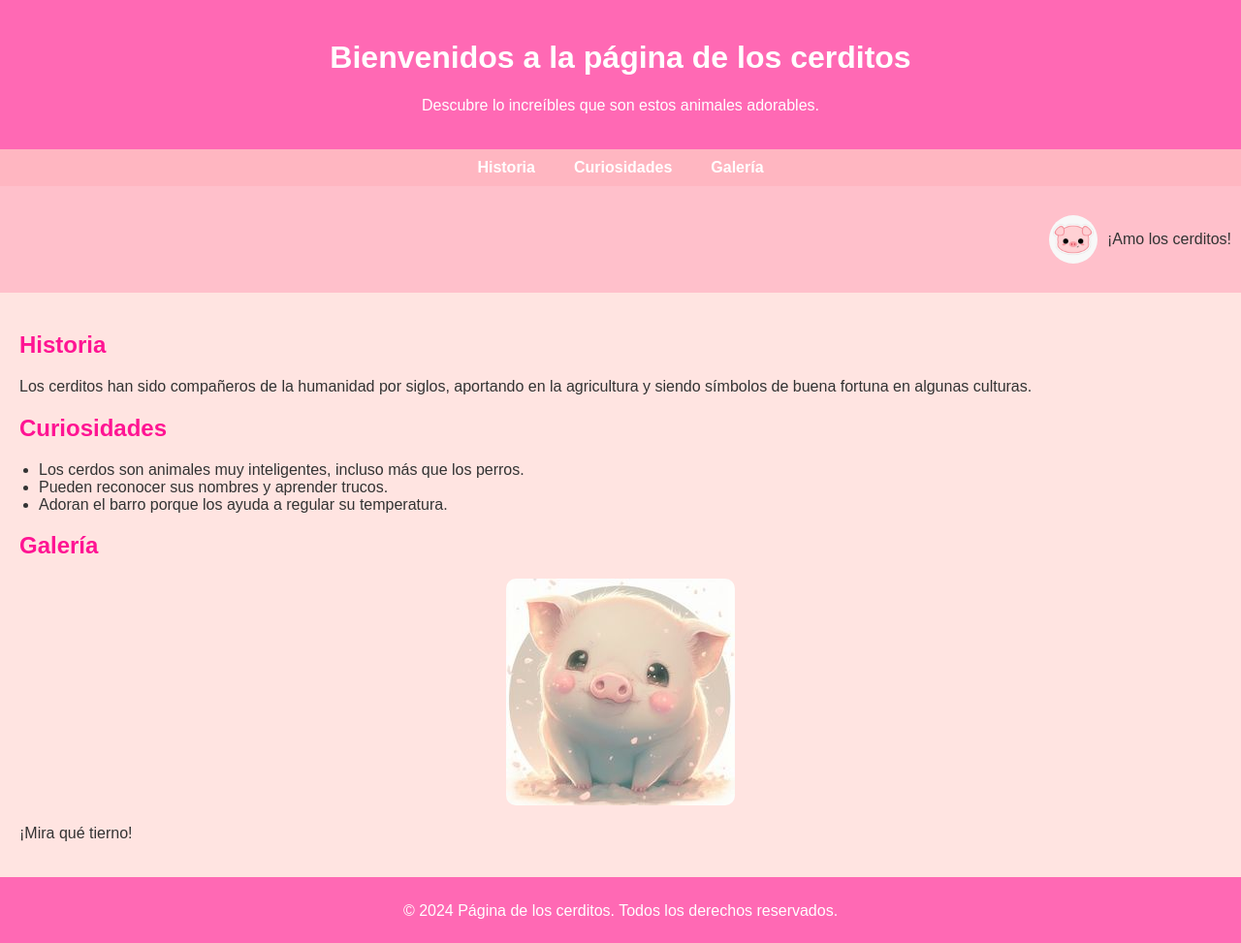
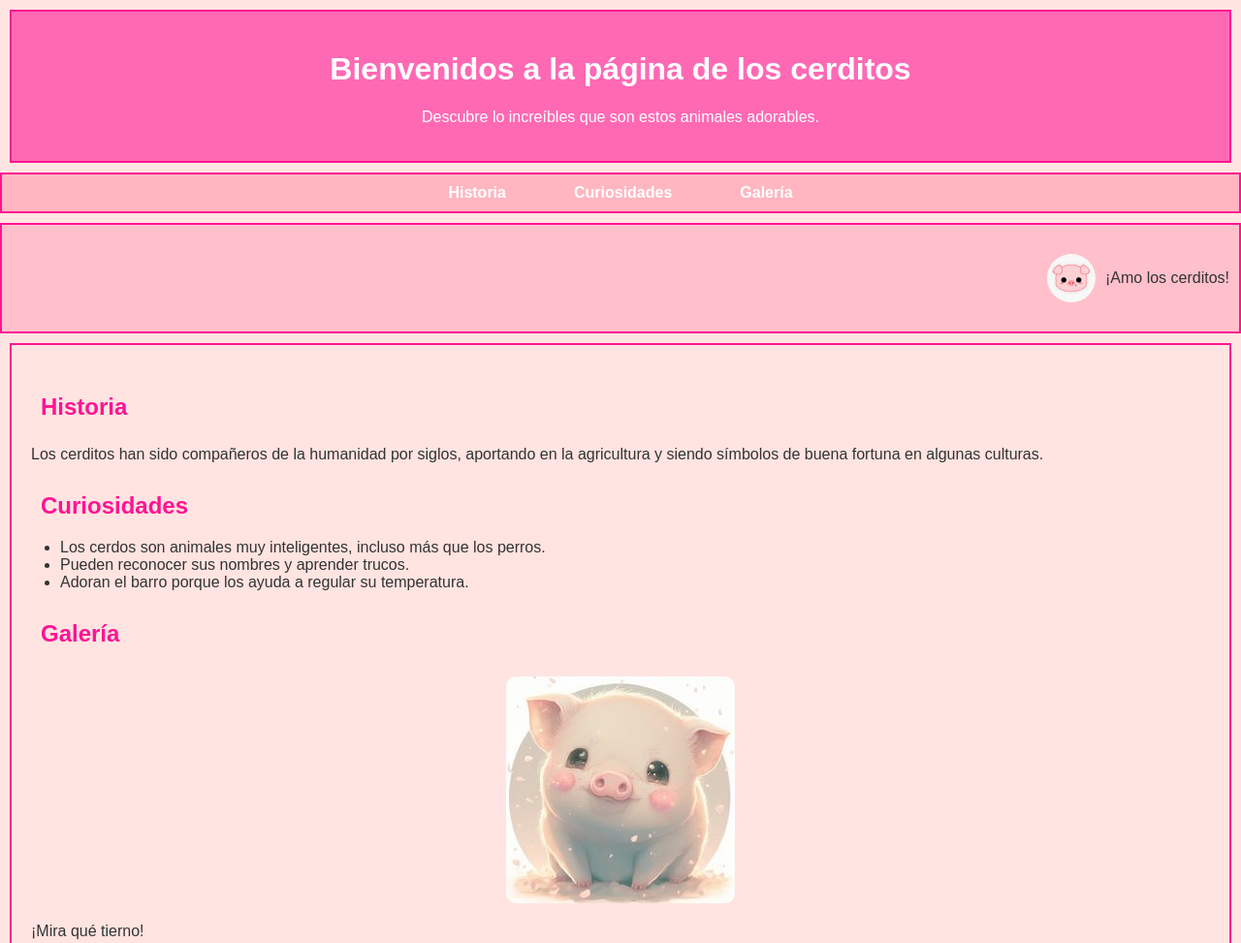
Before and after one commit to kairikarol30/clase1modulo2, a plain HTML site: page index.html in a window 1280 px wide. Shown: the top 973 px of the page at 97% size. Drawn offline with Linux system fonts and the light colour scheme.

Commit message:
Eliminar launch.json y actualizar style.css

```diff
--- a/style.css
+++ b/style.css
@@ -11,12 +11,16 @@ header {
     color: white;
     text-align: center;
     padding: 20px;
+    margin: 10px;
+    border: 2px solid #ff1493;
 }
 
 nav {
     background-color: #ffb6c1;
     padding: 10px;
     text-align: center;
+    margin-bottom: 10px;
+    border: 2px solid #ff1493;
 }
 
 nav ul {
@@ -32,7 +36,9 @@ nav ul li a {
     text-decoration: none;
     color: white;
     font-weight: bold;
-    padding: 5px 10px;
+    padding: 10px 20px;
+    margin: 5px;
+    border-radius: 5px;
 }
 
 nav.secundaria {
@@ -41,6 +47,8 @@ nav.secundaria {
     justify-content: center;
     background-color: #ffc0cb;
     padding: 10px;
+    margin-bottom: 10px;
+    border: 2px solid #ff1493;
 }
 
 nav.secundaria img {
@@ -52,14 +60,19 @@ nav.secundaria img {
 
 main {
     padding: 20px;
+    margin: 10px;
+    border: 2px solid #ff1493;
 }
 
 h2 {
     color: #ff1493;
+    padding: 10px;
+    margin-bottom: 10px;
 }
 
 ul {
     padding-left: 20px;
+    margin: 10px;
 }
 
 img {
@@ -74,4 +87,6 @@ footer {
     color: white;
     text-align: center;
     padding: 10px;
+    margin-top: 20px;
+    border: 2px solid #ff1493;
 }
```
